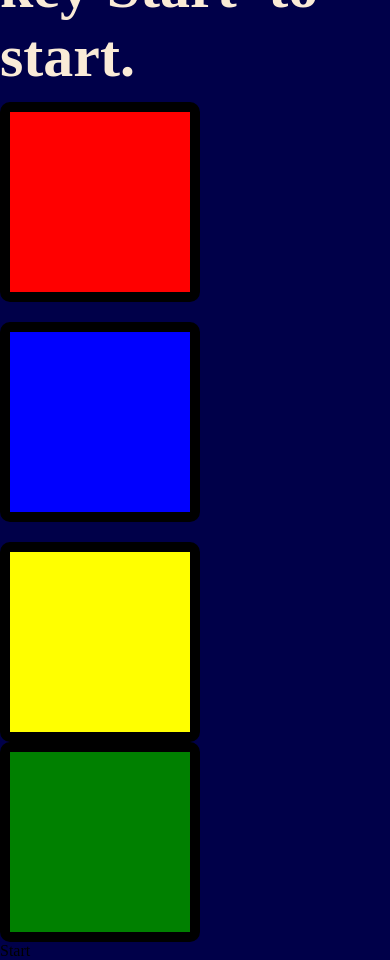
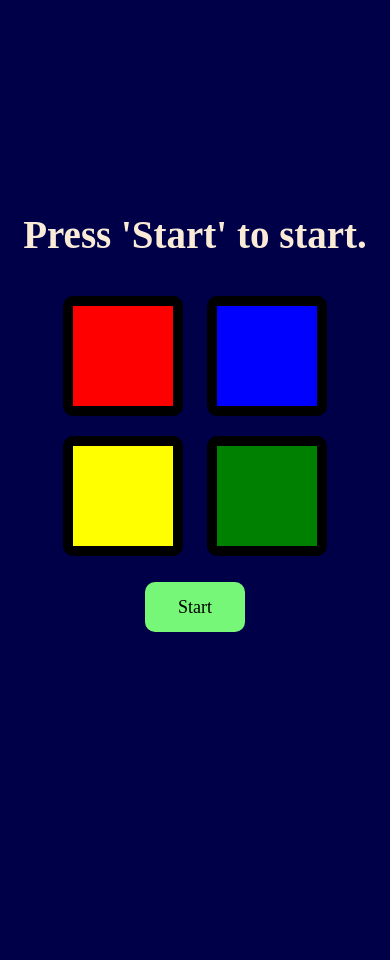
Before and after one commit to Yaser-2004/Simon-Game, a plain HTML site: page index.html in a window 390 px wide. After the commit the page ends 844 px from the top, so only its background shows below. Drawn offline with Linux system fonts and the light colour scheme.

Commit message:
Update styles.css

```diff
--- a/styles.css
+++ b/styles.css
@@ -49,3 +49,51 @@ h1 {
     background-color: blue;
     margin-bottom: 20px;
 }
+
+#start-button {
+    display: none;
+    width: 100px;
+    height: 50px;
+    border: 0px;
+    background-color: rgb(119, 247, 119);
+    border-radius: 10px;
+    margin-top: 10%;
+    font-size: large;
+    text-align: center;
+    padding-top: 15px;
+    padding-bottom: 15px;
+}
+
+#span-2 {
+    display: none;
+}
+
+#start-button:hover {
+    cursor: pointer;
+}
+
+@media (max-width: 600px) {
+    .boxes button {
+        height: 120px;
+        width: 120px;
+    }
+
+    h1 {
+        font-size: 10vw;
+        margin-bottom: 10%;
+    }
+
+    #start-button {
+        display: block;
+        margin-left: auto;
+        margin-right: auto;
+    }
+
+    #span-1 {
+        display: none;
+    }
+
+    #span-2 {
+        display: inline-block;
+    }
+}
```
